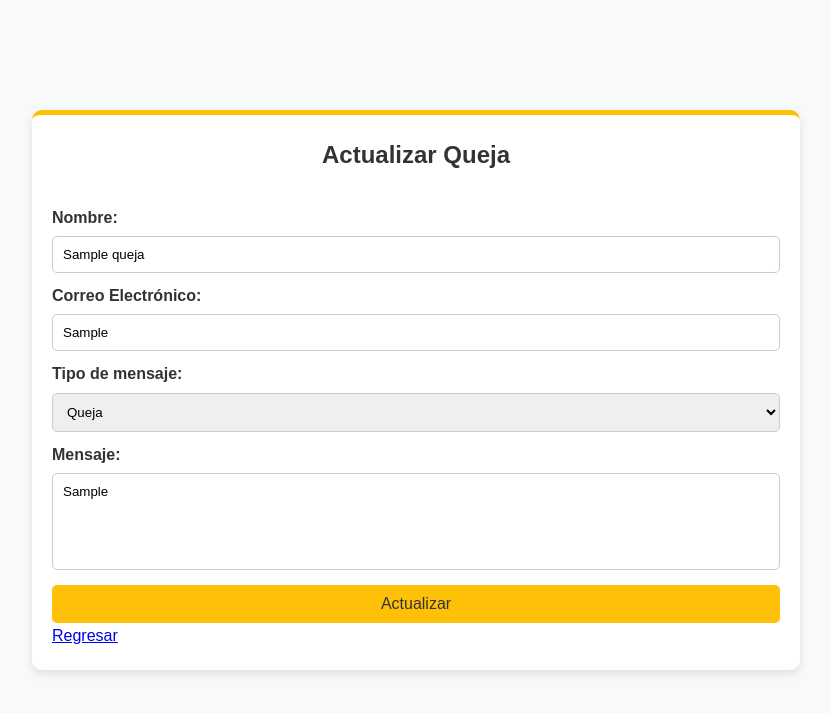
After one commit to JesusA2004/TiendaTecnologia, a PHP site: page /TiendaTecnologia/Views/actualizarQueja.php?id=1 in a window 1280 px wide. The commit adds this page. Shown: the top 713 px of the page, without its empty margins (224-1055 px from the left). Run offline with PHP 8.4, Linux system fonts and the light colour scheme; tables that the repository leaves empty hold one stand-in row (values such as "Sample post").

Commit message:
CRUD completo

```diff
--- a/Config/BdConection.php
+++ b/Config/BdConection.php
@@ -6,10 +6,10 @@
             if (self::$conn === null) {
                 // 1. Elimina el mensaje de éxito (interfiere con redirecciones)
                 self::$conn = mysqli_connect(
-                    'mysql.webcindario.com',
-                    'cyberstore1',
-                    'CarG2401',
-                    'cyberstore1'
+                    'localhost',
+                    'root',
+                    '',
+                    'tienda'
                 );
 
                 // 2. Verifica errores de conexión
--- a/Controllers/ControllerQuejas.php
+++ b/Controllers/ControllerQuejas.php
@@ -22,11 +22,38 @@
             return $quejas;
         }
 
+        public function obtenerQuejaPorId($id) {
+            return $this->modelo->getQuejaPorId($id);
+        }
+
+        public function editarQueja($id, $nombre, $correo, $tipo, $mensaje) {
+            return $this->modelo->actualizarQueja($id, $nombre, $correo, $tipo, $mensaje);
+        }
+
+        public function eliminarQueja($id) {
+            return $this->modelo->borrarQueja($id);
+        }
+
+
     }
 
-    // Manejo del formulario de quejas
     if ($_SERVER["REQUEST_METHOD"] == "POST") {
-        // Verificar que los campos no estén vacíos
+        // Verificar si se solicita la eliminación de una queja
+        if (isset($_POST["eliminar"]) && isset($_POST["id"])) {
+            $controlador = new Controller();
+            $id = intval($_POST["id"]);
+
+            $resultado = $controlador->eliminarQueja($id);
+
+            if ($resultado) {
+                echo "¡Queja eliminada con éxito!";
+            } else {
+                echo "Error al eliminar la queja.";
+            }
+            exit;
+        }
+
+        // Para insertar o actualizar se requiere que todos los campos estén presentes
         if (empty($_POST["nombre"]) || empty($_POST["correo"]) || empty($_POST["tipo"]) || empty($_POST["mensaje"])) {
             echo "<script>alert('Todos los campos son obligatorios.'); window.history.back();</script>";
             exit;
@@ -36,17 +63,28 @@
         $correo = trim($_POST["correo"]);
         $tipo = trim($_POST["tipo"]);
         $mensaje = trim($_POST["mensaje"]);
+        $controlador = new Controller();
 
-        $controlador = new Controller();
-        $resultado = $controlador->agregarQueja($nombre, $correo, $tipo, $mensaje);
+        // Si se envía un ID se está actualizando la queja
+        if (isset($_POST["id"]) && !empty($_POST["id"])) {
+            $id = intval($_POST["id"]);
+            $resultado = $controlador->editarQueja($id, $nombre, $correo, $tipo, $mensaje);
 
-        if ($resultado) {
-            echo "<script>alert('¡Mensaje enviado con éxito!'); window.location.href='../index.php';</script>";
+            if ($resultado) {
+                echo "<script>alert('¡Queja actualizada con éxito!'); window.location.href='../Views/quejas.php';</script>";
+            } else {
+                echo "<script>alert('Error al actualizar la queja.'); window.history.back();</script>";
+            }
         } else {
-            echo "<script>alert('Error al enviar el mensaje.'); window.history.back();</script>";
+            // Nueva inserción
+            $resultado = $controlador->agregarQueja($nombre, $correo, $tipo, $mensaje);
+
+            if ($resultado) {
+                echo "<script>alert('¡Mensaje enviado con éxito!'); window.location.href='../Views/quejas.php';</script>";
+            } else {
+                echo "<script>alert('Error al enviar el mensaje.'); window.history.back();</script>";
+            }
         }
     }
 
-
-
 ?>
--- a/Models/ModelQuejas.php
+++ b/Models/ModelQuejas.php
@@ -53,6 +53,40 @@
             }
         }
 
+        public function getQuejaPorId($id) {
+            $sql = "SELECT * FROM quejas WHERE id = ?";
+            $stmt = $this->conexion->prepare($sql);
+            $stmt->bind_param("i", $id);
+            $stmt->execute();
+            $resultado = $stmt->get_result();
+
+            if ($resultado->num_rows > 0) {
+                return $resultado->fetch_assoc();
+            } else {
+                return null;
+            }
+        }
+
+        public function actualizarQueja($id, $nombre, $correo, $tipo, $mensaje) {
+            // Preparar la consulta SQL con MySQLi
+            $sql = "UPDATE quejas SET nombre = ?, correo = ?, tipo = ?, mensaje = ? WHERE id = ?";
+            $stmt = $this->conexion->prepare($sql);
+
+            // Vincular los parámetros
+            $stmt->bind_param("ssssi", $nombre, $correo, $tipo, $mensaje, $id);
+
+            // Ejecutar la consulta y devolver el resultado (true o false)
+            return $stmt->execute();
+        }
+
+        public function borrarQueja($id) {
+            $sql = "DELETE FROM quejas WHERE id = ?";
+            $stmt = $this->conexion->prepare($sql);
+            $stmt->bind_param("i", $id);
+
+            return $stmt->execute();
+        }
+
 
     }
 ?>
--- a/Public/Css/quejas.css
+++ b/Public/Css/quejas.css
@@ -15,7 +15,7 @@ body {
 
 /* ===== Contenedor principal ===== */
 .container {
-    width: 50%;
+    width: 60%;
     margin: 50px auto;
     background-color: #fff;
     padding: 20px;
@@ -103,8 +103,9 @@ button:hover {
     padding: 12px;
     border-bottom: 1px solid #ddd;
     text-align: left;
-    white-space: nowrap;
+    white-space: nowrap; /* Si deseas que el contenido no se divida en varias líneas */
 }
+
 
 /* Filas alternas */
 #tablaQuejas tbody tr:nth-child(even) {
--- /dev/null
+++ b/Views/actualizarQueja.php
@@ -0,0 +1,58 @@
+<?php
+    require_once __DIR__ . '/../Config/Routes.php';
+    require_once __DIR__ . '/../Controllers/ControllerQuejas.php';
+
+
+    $controlador = new Controller();
+    $queja = null;
+
+    if (isset($_GET['id'])) {
+        $id = $_GET['id'];
+        $queja = $controlador->obtenerQuejaPorId($id);
+    }
+
+    if (!$queja) {
+        echo "<script>alert('No se encontró la queja.'); window.location.href='index.php';</script>";
+        exit();
+    }
+?>
+
+<!DOCTYPE html>
+<html>
+<head>
+    <meta charset="UTF-8">
+    <meta name="viewport" content="width=device-width, initial-scale=1.0">
+    <title>Actualizar Queja</title>
+
+    <link rel="stylesheet" type="text/css" href="<?php echo CSS_URL; ?>/quejas.css">
+    <link rel="stylesheet" href="<?php echo CSS_URL; ?>/Principal.css">
+    <link rel="stylesheet" href="<?php echo CSS_URL; ?>/Responsive.css">
+</head>
+<body>
+    <div class="container">
+        <h2>Actualizar Queja</h2>
+        <form action="../Controllers/ControllerQuejas.php" method="POST">
+            <input type="hidden" name="id" value="<?php echo $queja['id']; ?>">
+
+            <label for="nombre">Nombre:</label>
+            <input type="text" id="nombre" name="nombre" value="<?php echo htmlspecialchars($queja['nombre']); ?>" required>
+
+            <label for="correo">Correo Electrónico:</label>
+            <input type="email" id="correo" name="correo" value="<?php echo htmlspecialchars($queja['correo']); ?>" required>
+
+            <label for="tipo">Tipo de mensaje:</label>
+            <select id="tipo" name="tipo" required>
+                <option value="queja" <?php echo ($queja['tipo'] == 'queja') ? 'selected' : ''; ?>>Queja</option>
+                <option value="sugerencia" <?php echo ($queja['tipo'] == 'sugerencia') ? 'selected' : ''; ?>>Sugerencia</option>
+                <option value="observacion" <?php echo ($queja['tipo'] == 'observacion') ? 'selected' : ''; ?>>Observación</option>
+            </select>
+
+            <label for="mensaje">Mensaje:</label>
+            <textarea id="mensaje" name="mensaje" rows="5" required><?php echo htmlspecialchars($queja['mensaje']); ?></textarea>
+
+            <button type="submit" name="actualizar">Actualizar</button>
+        </form>
+        <a href="index.php">Regresar</a>
+    </div>
+</body>
+</html>
```
Also changed, not shown: Views/quejas.php (+41 -0 lines).
